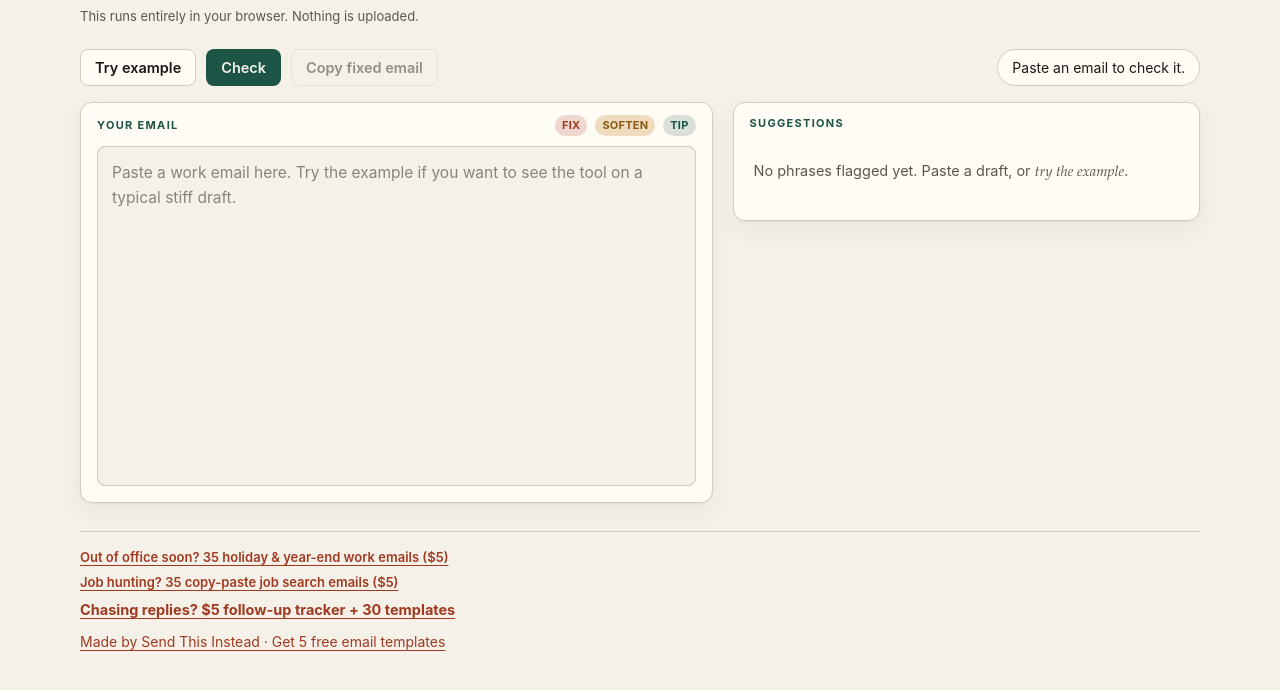
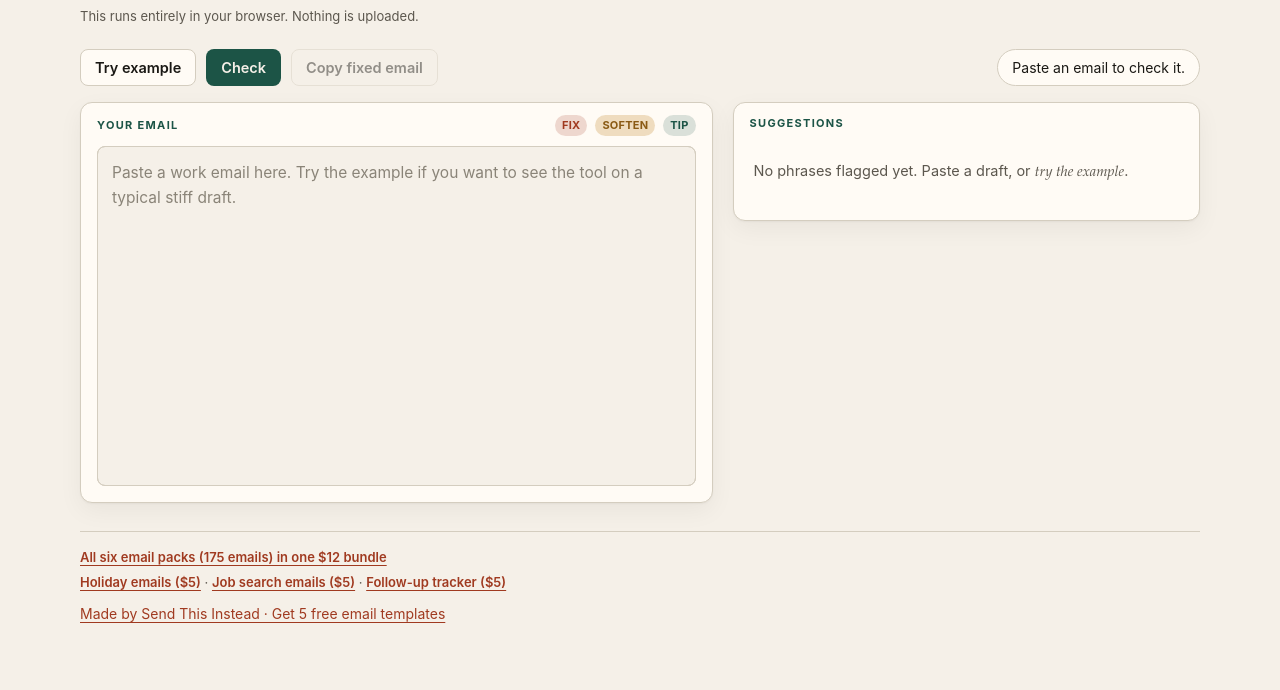
Before and after one commit to gym-maker/email-phrase-fixer, a plain HTML site: page index.html in a window 1280 px wide. Shown: the part 164-854 px from the top of the page. Drawn offline with Linux system fonts and the light colour scheme.

Commit message:
Add a $12 email pack bundle CTA in the footer
A small quiet line offers all six packs (175 emails) in one $12
bundle. The holiday, job search, and follow-up tracker links are
grouped on one quieter line so the footer does not stack four
separate pack pitches. Phrase detection is unchanged.

```diff
--- a/index.html
+++ b/index.html
@@ -298,6 +298,10 @@ footer .upsell.quiet {
 }
 footer .upsell.seasonal a,
 footer .upsell.quiet a { font-weight: 600; }
+footer .upsell.packs {
+  margin: 0 0 10px;
+}
+footer .upsell.packs a { white-space: nowrap; }
 .contextual-cta {
   margin: 12px 0 0;
   padding-top: 10px;
@@ -395,14 +399,15 @@ footer .upsell.quiet a { font-weight: 600; }
     </div>
 
     <footer>
-      <p class="upsell seasonal">
-        <a href="https://3368936654923.gumroad.com/l/uctkrr?utm_source=email_phrase_fixer&amp;utm_medium=tool&amp;utm_campaign=holiday5">Out of office soon? 35 holiday &amp; year-end work emails ($5)</a>
+      <p class="upsell quiet">
+        <a href="https://3368936654923.gumroad.com/l/efimbl?utm_source=phrasefixer&amp;utm_medium=cta&amp;utm_campaign=bundle12">All six email packs (175 emails) in one $12 bundle</a>
       </p>
-      <p class="upsell quiet">
-        <a href="https://3368936654923.gumroad.com/l/ifltmf?utm_source=phrasefixer&amp;utm_medium=cta&amp;utm_campaign=jobsearch5">Job hunting? 35 copy-paste job search emails ($5)</a>
-      </p>
-      <p class="upsell">
-        <a href="https://3368936654923.gumroad.com/l/mkupyy?utm_source=email_phrase_fixer&amp;utm_medium=tool&amp;utm_campaign=tracker5">Chasing replies? $5 follow-up tracker + 30 templates</a>
+      <p class="upsell quiet packs">
+        <a href="https://3368936654923.gumroad.com/l/uctkrr?utm_source=email_phrase_fixer&amp;utm_medium=tool&amp;utm_campaign=holiday5">Holiday emails ($5)</a>
+        ·
+        <a href="https://3368936654923.gumroad.com/l/ifltmf?utm_source=phrasefixer&amp;utm_medium=cta&amp;utm_campaign=jobsearch5">Job search emails ($5)</a>
+        ·
+        <a href="https://3368936654923.gumroad.com/l/mkupyy?utm_source=email_phrase_fixer&amp;utm_medium=tool&amp;utm_campaign=tracker5">Follow-up tracker ($5)</a>
       </p>
       <a href="https://3368936654923.gumroad.com/l/pjgcqqj">Made by Send This Instead · Get 5 free email templates</a>
     </footer>
```
